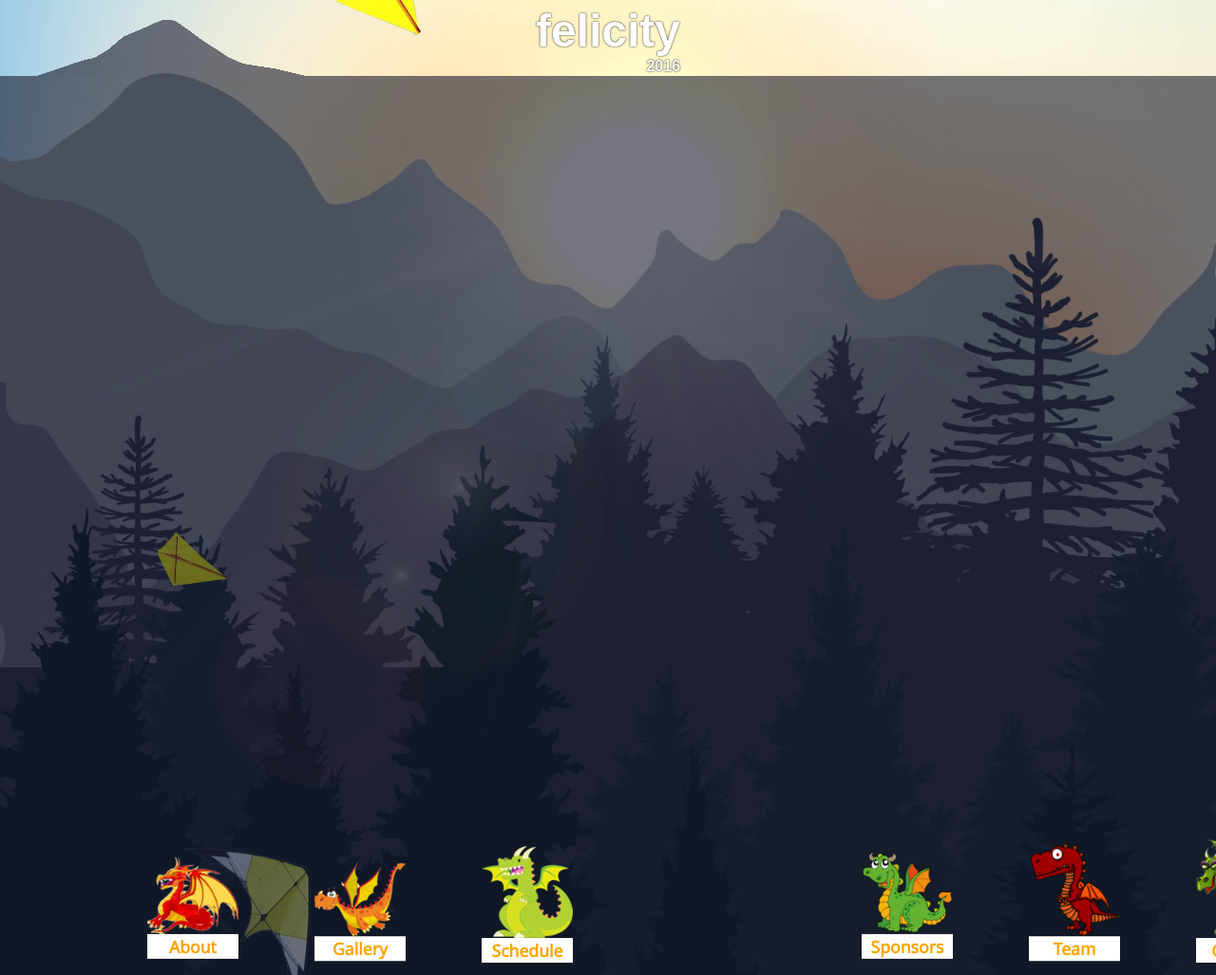
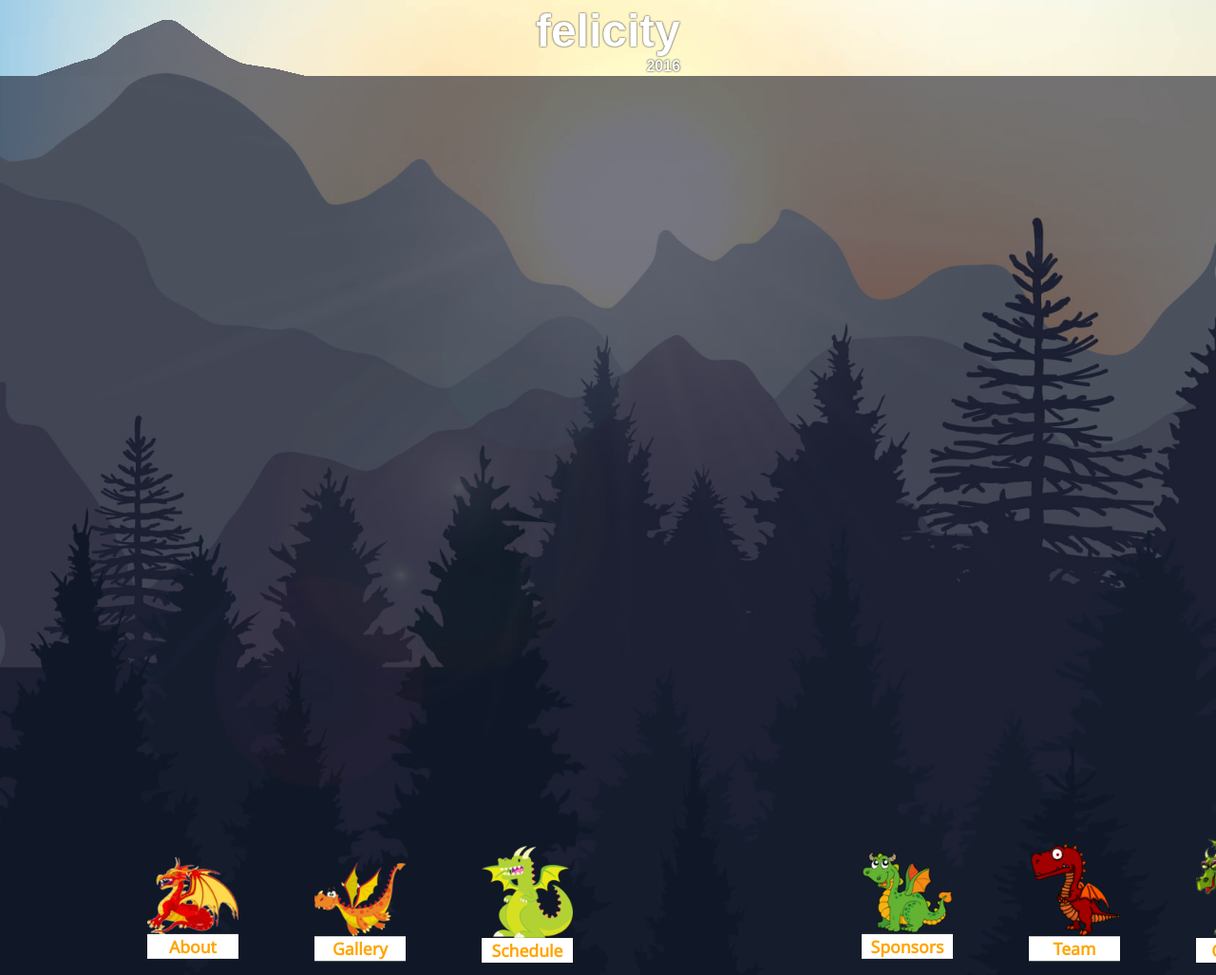
Before and after one commit to felicity-iiith/felicity16-website, a PHP site: template src/app/views/auth/form_header.php in a window 1280 px wide. Shown: the whole page at 95% size. Run offline with PHP 8.4, Linux system fonts and the light colour scheme; the template is opened without the code that fills it, so the values that code supplies are empty; style sheets or scripts are compiled from the project's sources; some libraries are stand-ins or nearby versions; some web fonts are replaced.

Commit message:
Remove kites

```diff
--- a/src/app/views/skeleton_template/header.php
+++ b/src/app/views/skeleton_template/header.php
@@ -9,7 +9,7 @@ if (empty($is_ajax)):
     <meta name="description" content="Felicity is the annual technical and cultural fest of IIIT-H. Includes technical, cultural and literary events, Major nights, talks, workshops and performances. We, at IIIT-H, believe in giving back to the society and use Felicity as a medium to serve this motive and pickup various social initiatives.">
     <meta property="og:description" content="Felicity is the annual technical and cultural fest of IIIT-H. Includes technical, cultural and literary events, Major nights, talks, workshops and performances. We, at IIIT-H, believe in giving back to the society and use Felicity as a medium to serve this motive and pickup various social initiatives.">
     <meta property="og:title" content="<?= implode(' · ', array_reverse(array_map(function($str){ return ucfirst(str_replace('-', ' ', $str)); }, explode('__', isset($page_slug) ? $page_slug : "")))) ?> Felicity · IIIT Hyderabad">
-    <meta property="og:image" content="<?= base_url() . (isset($og_image) ? $og_image : 'files/16/logos/felicity16-logo-large.png') ?>">
+    <meta property="og:image" content="<?= base_url() . (isset($og_image) ? $og_image : 'files/16/poster1.jpg') ?>">
     <title>Felicity · IIIT Hyderabad</title>
     <link rel="icon" href="<?= base_url() ?>favicon.ico">
     <link rel="stylesheet" href="<?= base_url() ?>static/styles/vendor/normalize.min.css">
@@ -21,141 +21,6 @@ if (empty($is_ajax)):
         var baseUrl = '<?= base_url() ?>';
     </script>
     <script src="<?= base_url() ?>static/scripts/vendor/jquery.min.js" type="text/javascript"></script>
-    <style>
-.kites-area {
-    position: fixed;
-    top: 0;
-    left: 0;
-    height: 100%;
-    width: 100%;
-    z-index: -1;
-    perspective: 300px;
-}
-.kites-area img {
-    display: block;
-    position: absolute;
-    transform-origin: 50% 0 0;
-    top: 100%;
-    opacity: .9;
-}
-    </style>
-    <script>
-var baseUrl = '<?= base_url() ?>';
-$(function () {
-    var $window     = $(window);
-    var $kitesArea  = $('.kites-area');
-    var getRotation = function () {
-        return 30 + Math.round( Math.random()*40 );
-    };
-
-    var getSide     = function () {
-        return 0.5 > Math.random();
-    };
-
-    var getTop      = function () {
-        return Math.round( $kitesArea.innerHeight() * 0.75 * (1 + Math.random()) );
-    };
-
-    var getDiagonal = function ($elem) {
-        var h = $elem.height();
-        var w = $elem.width();
-        return Math.ceil( Math.sqrt( h*h + w*w ) );
-    };
-
-    var getTime     = function () {
-        return 2000 + Math.round( Math.random() * 4000 );
-    };
-
-    var getScale    = function () {
-        return 0.4 * (1 + Math.random());
-    };
-
-    var queue = new (function () {
-        var q = [];
-        this.push = function (elem) {
-            q.push(elem);
-        };
-        this.pop = function () {
-            thisq = q;
-            q = [];
-            return thisq;
-        };
-    })();
-
-    var fly = function () {
-        var $this = $(this);
-        var side = getSide();
-        var top = getTop();
-        var rotation = getRotation();
-        var scale = getScale();
-        var transform = null;
-        if (side) {
-            transform = function(Y) { return [ 'scale(', scale, ') rotateZ(-', rotation, 'deg) rotateY(-5deg) translateY(-', Y, 'px)' ].join(''); }
-            $this.css({
-                'left'      : '100%',
-                'top'       : top,
-                'transform' : transform(0)
-            });
-        }
-        else {
-            transform = function(Y) { return [ 'scale(', scale, ') rotateZ(', rotation, 'deg) rotateY(-5deg) translateY(-', Y, 'px)' ].join(''); }
-            $this.css({
-                right       : '100%',
-                'top'       : top,
-                'transform' : transform(0)
-            });
-
-        }
-        var totalDistance   = 3 * getDiagonal($kitesArea);
-        var startTime       = Date.now();
-        var T               = getTime();
-        var factor          = totalDistance / T;
-        var move = function () {
-            var currentDistance = factor * ( Date.now() - startTime ) ;
-            $this.css('transform', transform(currentDistance));
-            if ( currentDistance < totalDistance ) {
-                queue.push(move);
-            }
-            else {
-                $this.remove();
-            }
-        };
-        move();
-    };
-
-    var images = [
-        baseUrl + 'static/images/kites/kite1.png',
-        baseUrl + 'static/images/kites/kite2.png',
-        baseUrl + 'static/images/kites/kite3.png',
-        baseUrl + 'static/images/kites/kite4.png',
-        baseUrl + 'static/images/kites/kite5.png',
-    ];
-
-    var getRandomElement = function (images) {
-        return images[ Math.floor( Math.random() * images.length ) ];
-    };
-
-    var addKite = function () {
-        var src = getRandomElement(images);
-        $('<img>', { 'src' : src })
-        .appendTo($kitesArea)
-        .load(fly);
-        setTimeout(addKite, Math.floor( Math.random() * 1000 ));
-    };
-
-    addKite();
-
-    var animate = function () {
-        var q = queue.pop();
-        for (var i = 0; i < q.length; i++) {
-            q[i].call();
-        }
-        requestAnimationFrame(animate);
-    };
-
-    animate();
-});
-    </script>
 </head>
 <?php
     if (!isset($page_slug)) {
@@ -163,8 +28,6 @@ $(function () {
     }
 ?>
 <body<?= empty($page_slug) ? '' : ' class="page-open"' ?>>
-    <div class="kites-area">
-    </div>
     <article class="landing">
         <div class="landing-content">
             <p class="iiit-h">
```
